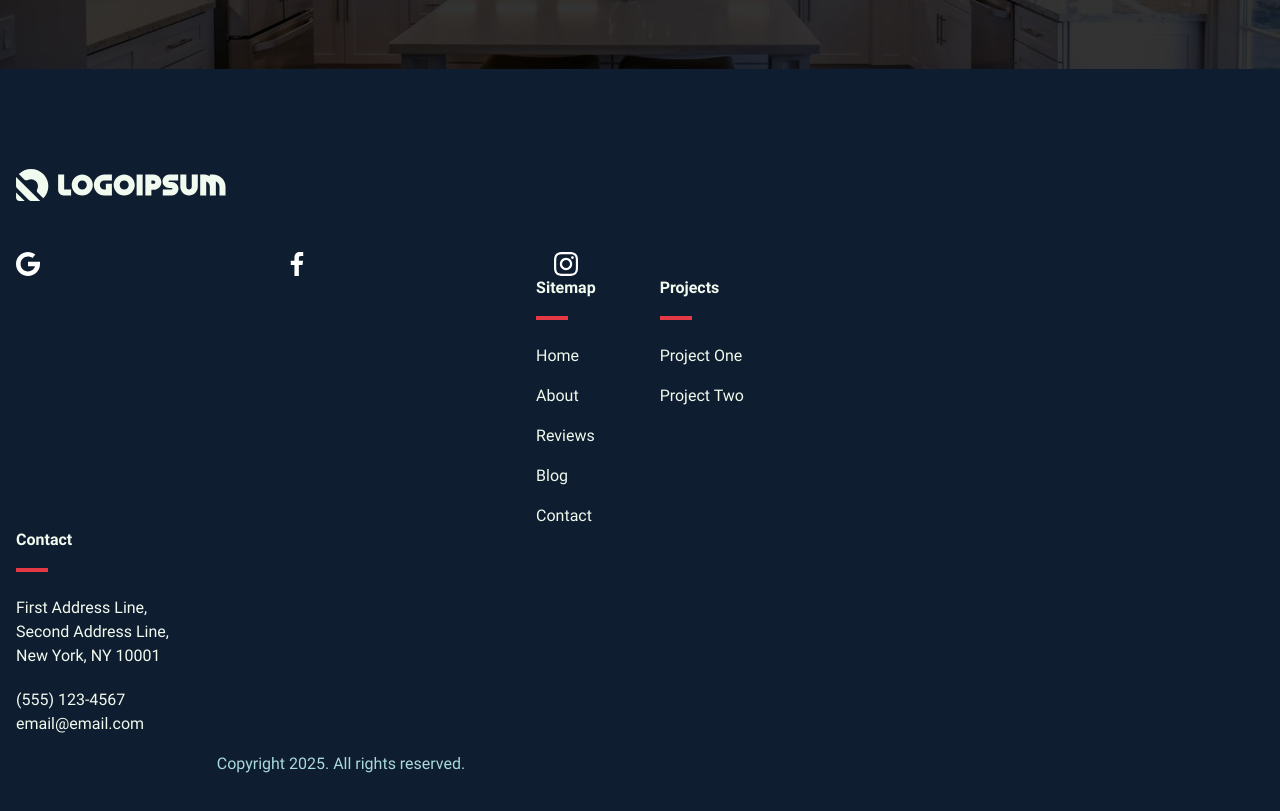
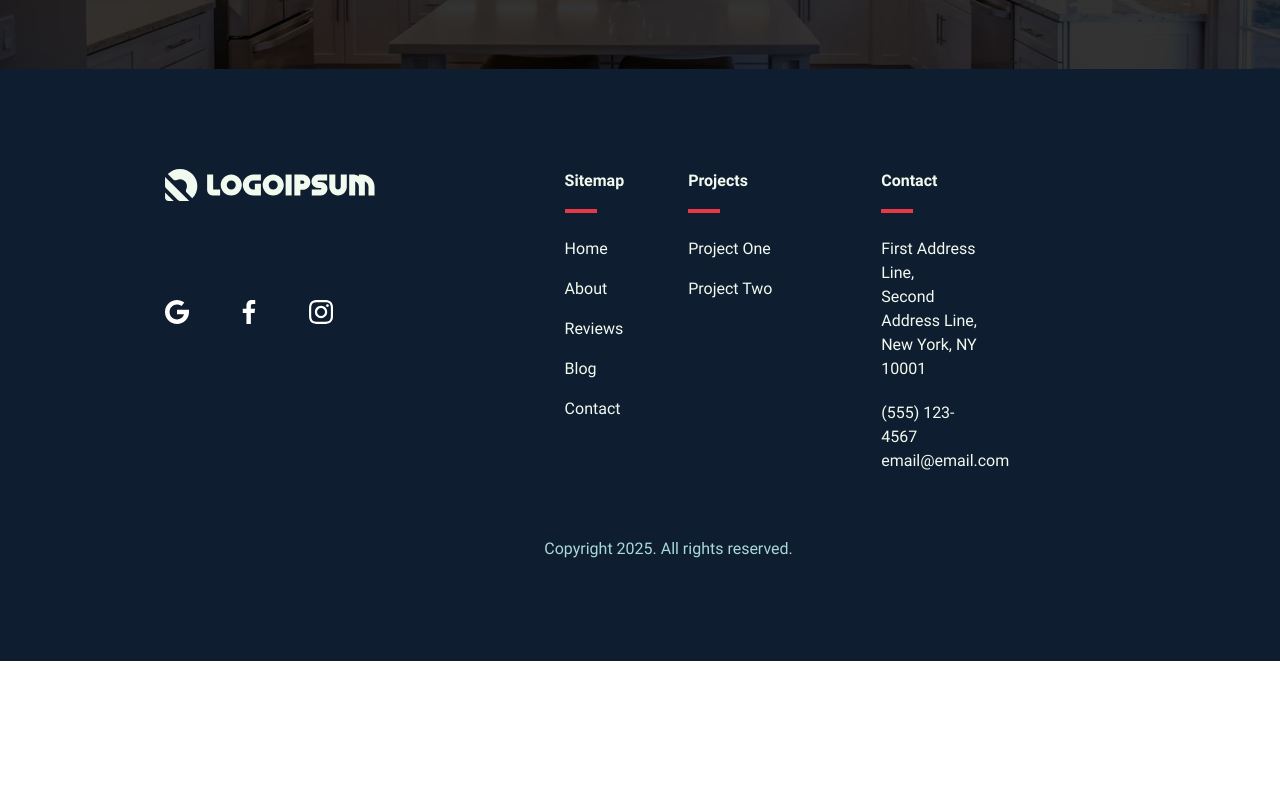
Before and after one commit to jkaps9/simple-template, a website built with webpack: page src/template.html in a window 1280 px wide. Shown: the part 2365-3176 px from the top of the page. After the commit the page ends 3026 px from the top, so only its background shows below. Built offline with nearby package versions, Linux system fonts and the light colour scheme.

Commit message:
style footer for desktop

```diff
--- a/src/root.css
+++ b/src/root.css
@@ -923,8 +923,6 @@ header {
 @media only screen and (min-width: 48rem) {
   #footer {
     .container {
-      max-width: calc(1280 / 16 * 1rem);
-      row-gap: 0;
     }
 
     .contact {
@@ -943,31 +941,50 @@ header {
 @media only screen and (min-width: 64rem) {
   #footer {
     .container {
-      /* pushes all flex children to the top */
-      align-items: flex-start;
-      justify-content: flex-end;
+      max-width: calc(950 / 16 * 1rem);
+      margin: 0 auto;
+      height: 100%;
+      display: grid;
+      grid-template-columns: auto auto auto;
+      grid-template-rows: auto auto 1fr auto;
+      grid-template-areas:
+        "logo links contact"
+        "social links contact"
+        ". links contact"
+        ". copy .";
+      align-items: start;
     }
 
     .logo-container {
-      /* pushes everything to the right of it as far as possible in a flexbox */
-      margin-right: auto;
       width: auto;
       max-width: calc(305 / 16 * 1rem);
+      grid-area: logo;
+    }
+
+    .logo {
+      margin-left: 0;
+    }
+
+    .link-container {
+      grid-area: links;
+    }
+
+    .social-container {
+      grid-area: social;
+      justify-content: flex-start;
+      gap: 3rem;
+    }
+
+    .contact {
+      grid-area: contact;
+    }
+
+    .copyright {
+      grid-area: copy;
     }
 
     .text {
       width: 100%;
     }
-
-    .social {
-      flex-direction: row;
-      position: relative;
-      top: auto;
-      right: auto;
-    }
-
-    .contact {
-      width: auto;
-    }
   }
 }
```
